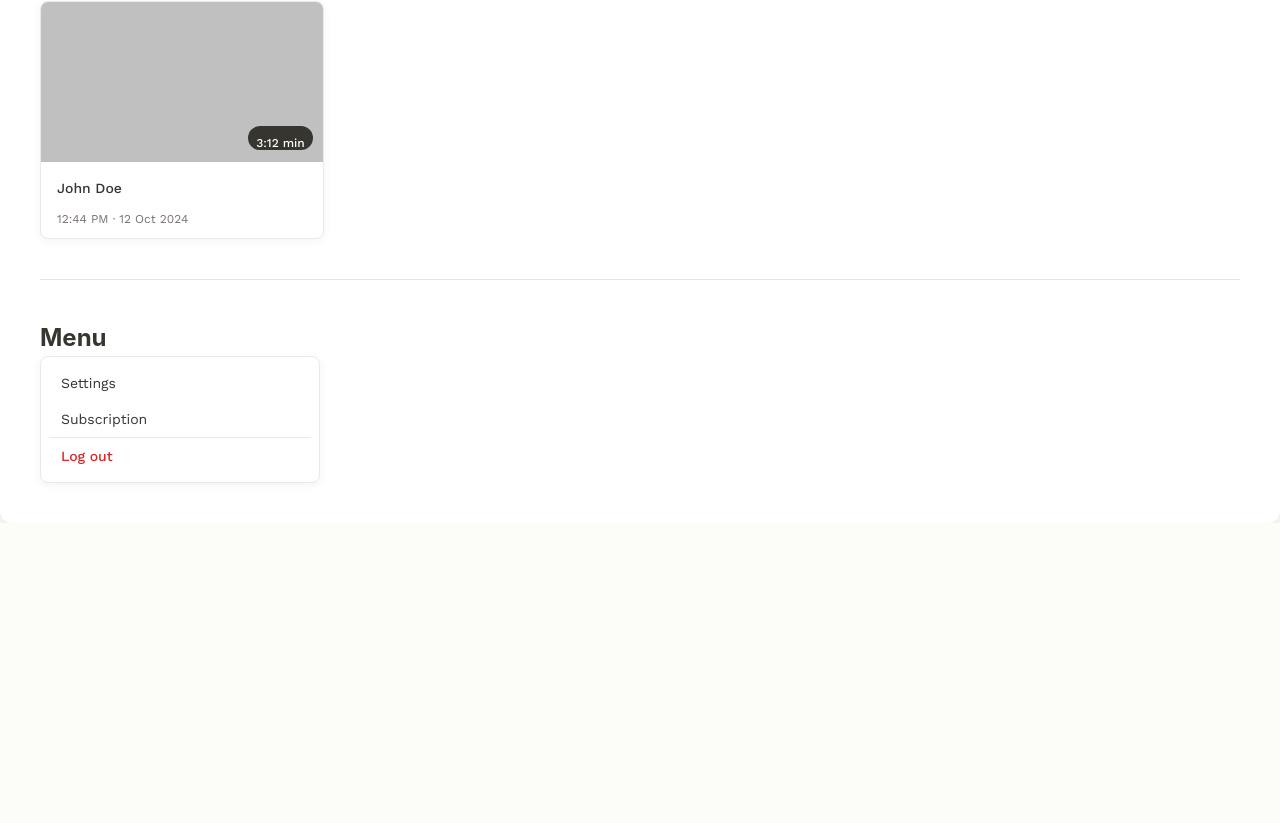
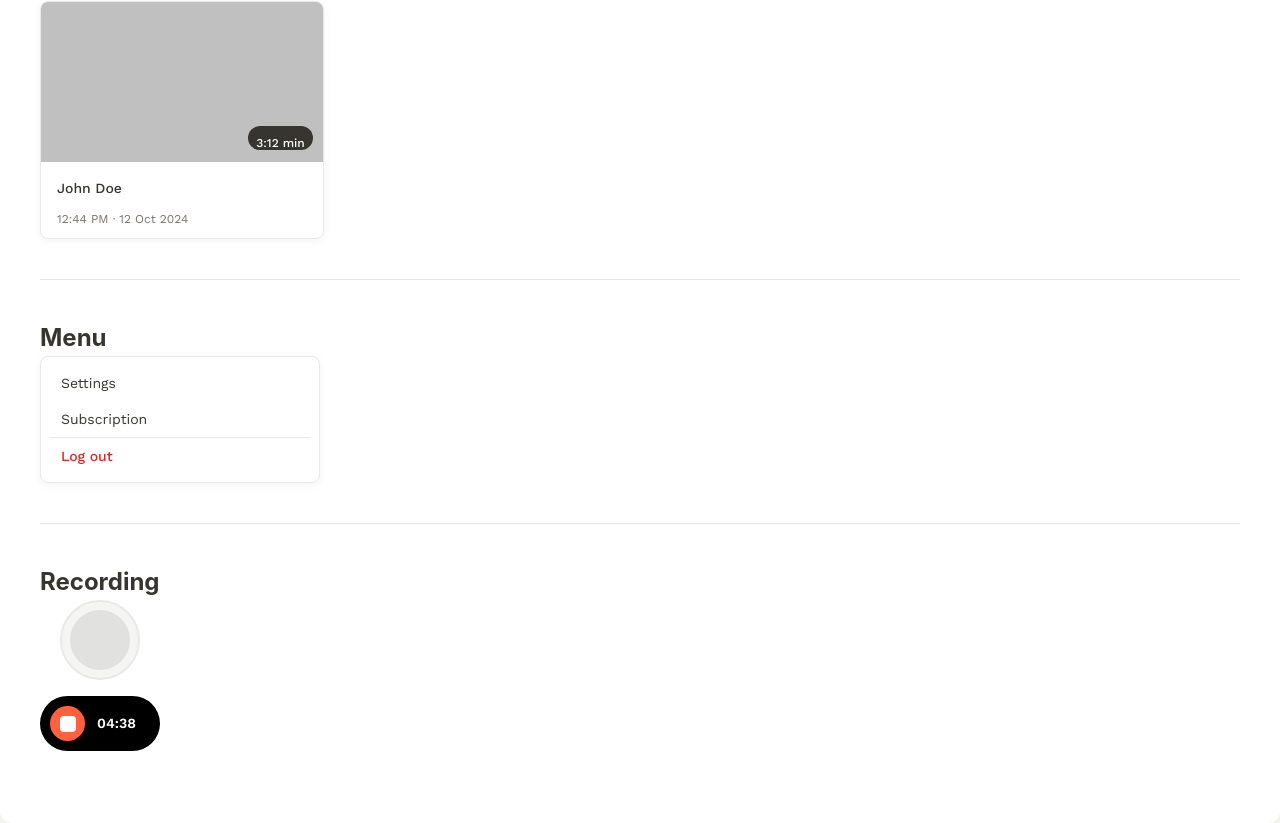
Before and after one commit to Arpit-sde1210/Compo, a React (Create React App) app: page / in a window 1280 px wide. Shown: the part 1691-2514 px from the top of the page. Before the commit the page ends 2214 px from the top, so only its background shows below. Built offline with nearby package versions, Linux system fonts and the light colour scheme.

Commit message:
Component Added

```diff
--- a/src/App.js
+++ b/src/App.js
@@ -14,6 +14,7 @@ import TextBox from './compo/text-box';
 import TestCard from './compo/test-card';
 import RecordingCard from './compo/recordingcard';
 import Menu from './compo/menu';
+import Recorder from './compo/recorder';
 import './index.css';
 
 function App() {
@@ -188,6 +189,12 @@ function App() {
           <Menu
           />
         </div>
+        <div className="horizontal-line"></div>
+        <h2 className="section-heading">Recording</h2>
+        <div className="components-wrapper">
+          <Recorder
+          />
+        </div>
       </div>
     </div>
   );
--- /dev/null
+++ b/src/compo/recorder.css
@@ -0,0 +1,114 @@
+/* Recorder Card */
+.recorder-card {
+  display: flex;
+  flex-direction: column;
+  align-items: center;
+  padding: 0px;
+  gap: 16px;
+  width: 120px;
+  height: 183px;
+  flex: none;
+  order: 0;
+  flex-grow: 0;
+}
+
+/* Circular Video Preview */
+.video-preview {
+  width: 80px;
+  height: 80px;
+  border-radius: 50%;
+  background: #F5F5F4;
+  border: 2px solid #EAE9E8;
+  overflow: hidden;
+  display: flex;
+  align-items: center;
+  justify-content: center;
+  position: relative;
+}
+
+/* Video visual/placeholder inside circle */
+.video-visual {
+  width: 60px;
+  height: 60px;
+  border-radius: 50%;
+  background: #37352F;
+  opacity: 0.1;
+}
+
+/* Control Card - Black background with curved sides */
+.control-card {
+  width: 120px;
+  height: 55px;
+  background: black;
+  border-radius: 27.5px;
+  display: flex;
+  align-items: center;
+  padding: 0 10px;
+  position: relative;
+}
+
+/* Stop Button - Circular with orange background */
+.stop-button {
+  width: 35px;
+  height: 35px;
+  border-radius: 50%;
+  background: #FF613E;
+  border: none;
+  display: flex;
+  align-items: center;
+  justify-content: center;
+  cursor: pointer;
+  transition: all 0.2s ease;
+  position: relative;
+  flex-shrink: 0;
+}
+
+.stop-button:hover {
+  background: #E5532D;
+  transform: scale(1.05);
+}
+
+.stop-button:active {
+  background: #CC4926;
+  transform: scale(0.95);
+}
+
+/* White square inside stop button */
+.stop-button::after {
+  content: '';
+  width: 16px;
+  height: 16px;
+  background: white;
+  border-radius: 4px;
+}
+
+/* Timer Display - White text on right side */
+.timer-display {
+  font-family: 'Work Sans';
+  font-size: 14px;
+  font-weight: 600;
+  color: white;
+  margin-left: 12px;
+  flex: 1;
+}
+
+.stop-button.loading {
+  background: #6B7280;
+  cursor: not-allowed;
+}
+
+.stop-button.loading::after {
+  content: '';
+  width: 16px;
+  height: 16px;
+  background: transparent;
+  border: 2px solid white;
+  border-top: 2px solid transparent;
+  border-radius: 50%;
+  animation: spin 1s linear infinite;
+}
+
+@keyframes spin {
+  0% { transform: rotate(0deg); }
+  100% { transform: rotate(360deg); }
+}
--- /dev/null
+++ b/src/compo/recorder.js
@@ -0,0 +1,44 @@
+// compo/recorder.js
+import React, { useState } from 'react';
+import './recorder.css';
+
+const Recorder = () => {
+  const [isLoading, setIsLoading] = useState(false);
+
+  const handleStop = () => {
+    setIsLoading(true);
+    // Simulate processing
+    setTimeout(() => {
+      setIsLoading(false);
+      console.log('Recording stopped and processed');
+    }, 2000);
+  };
+
+  return (
+    <div className="recorder-card">
+      {/* Circular Video Preview */}
+      <div className="video-preview">
+        <div className="video-visual"></div>
+      </div>
+
+      {/* Control Card - Black with curved sides */}
+      <div className="control-card">
+        {/* Stop Button - Left side */}
+        <button
+          className={`stop-button ${isLoading ? 'loading' : ''}`}
+          onClick={handleStop}
+          disabled={isLoading}
+        >
+          {/* White square is created via CSS ::after */}
+        </button>
+
+        {/* Timer Display - Right side */}
+        <div className="timer-display">
+          04:38
+        </div>
+      </div>
+    </div>
+  );
+};
+
+export default Recorder;
```
